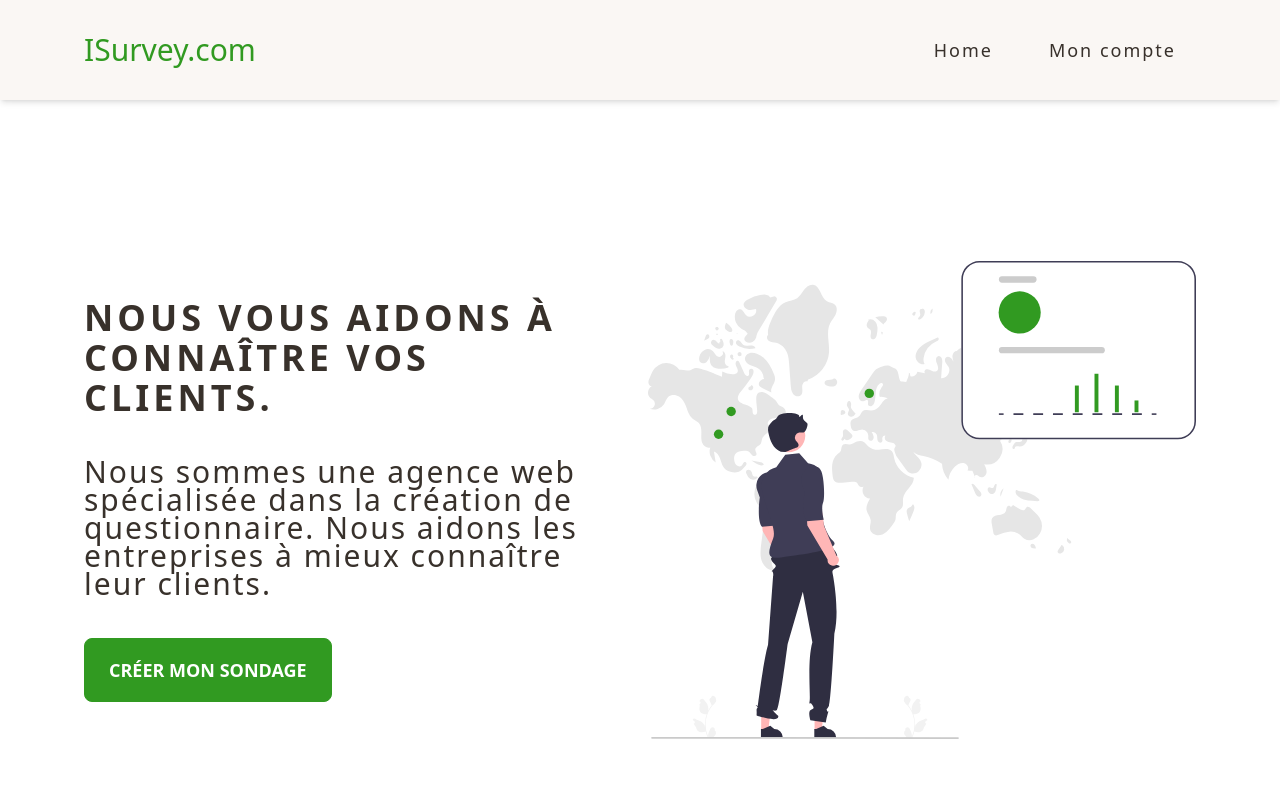
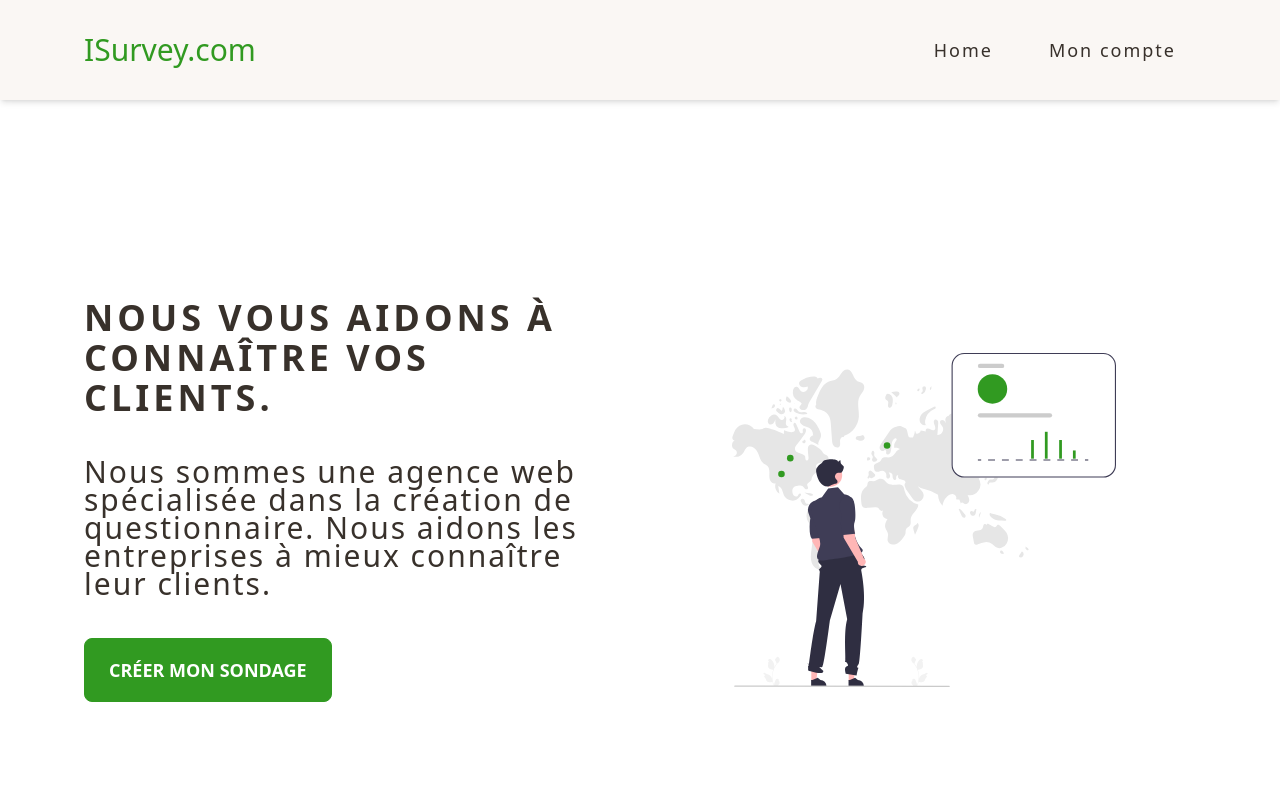
Before and after one commit to NdMamadouDv/Sondage_v1, a Next.js app: page / in a window 1280 px wide. Shown: the top 800 px of the page. Built offline with nearby package versions, Linux system fonts and the light colour scheme.

Commit message:
ajout page accueil

```diff
--- a/app/(marketing)/Hero.jsx
+++ b/app/(marketing)/Hero.jsx
@@ -5,7 +5,7 @@ import React from "react";
 function Hero() {
   return (
     <div className="flex flex-col items-center justify-evenly h-screen">
-      <div className=" grid lg:grid-cols-2 justify-items-center place-items-center w-full justify-center gap-4">
+      <div className=" grid lg:grid-cols-2 justify-items-center place-items-center w-full justify-center gap-6 space-y-10">
         <div className="space-y-10 text-center lg:text-left">
           <h1 className="h1 font-semibold">
             Nous vous aidons à connaître vos clients.
@@ -22,14 +22,14 @@ function Hero() {
             Créer mon sondage
           </Link>
         </div>
-        <div className="hidden lg:block">
+
         <Image
           src="/undraw_survey.svg"
           alt="survey"
           width={800}
           height={800}
+          className="h-auto w-44 lg:w-96"
         />
-        </div>
       </div>
     </div>
   );
```
Lines whose indentation alone changed are shown as unchanged.
